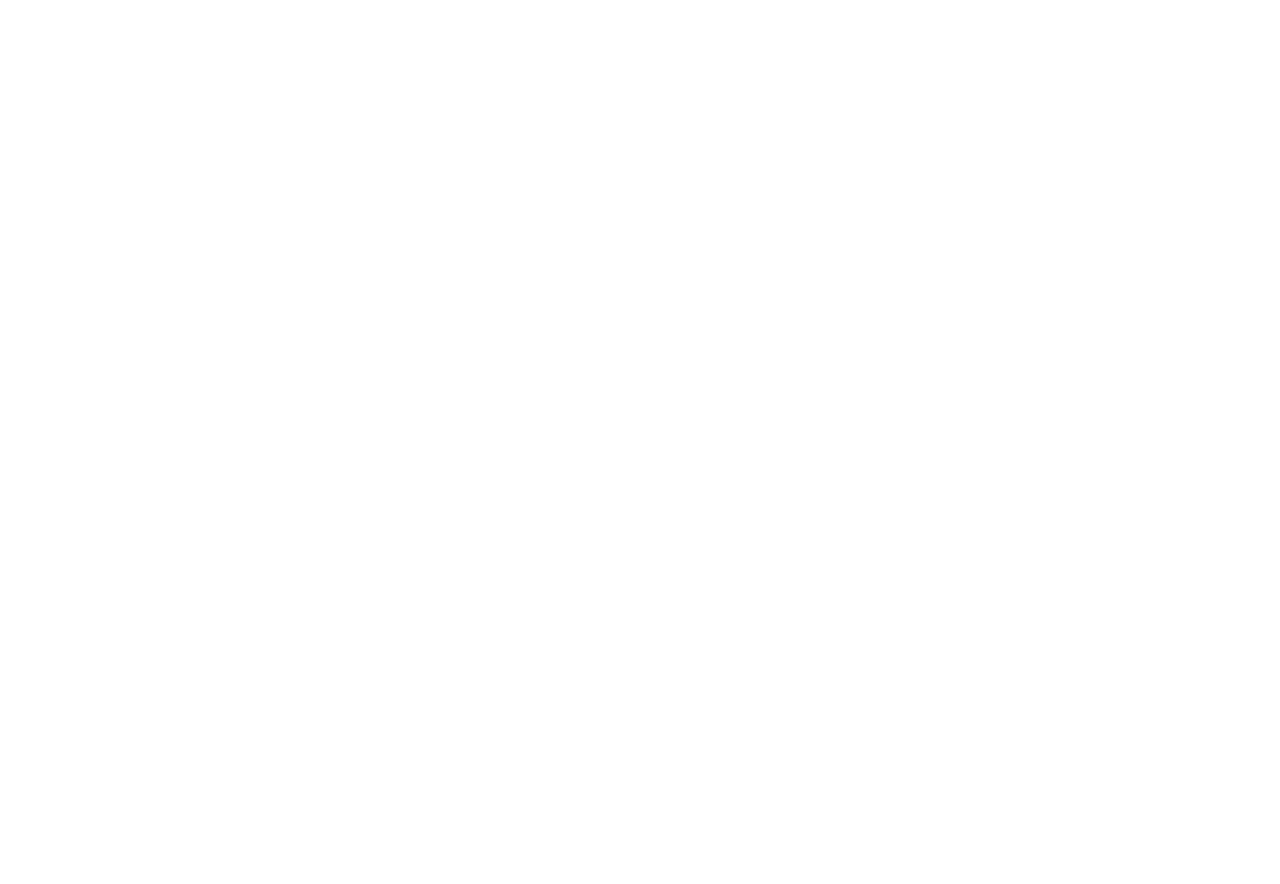
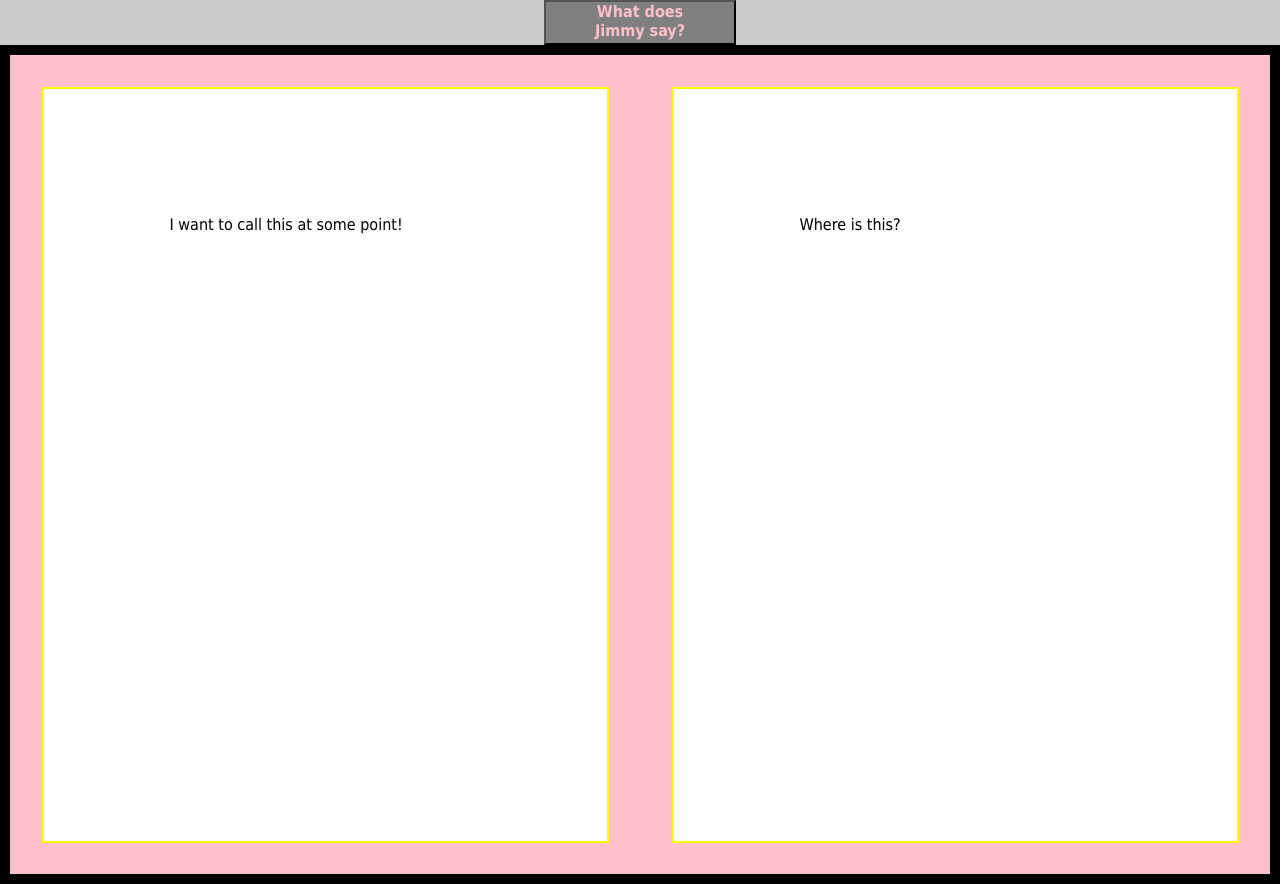
Before and after one commit to khur/Name-Gen, a plain HTML site: page index.html in a window 1280 px wide. Before the commit the page ends 800 px from the top, so only its background shows below. Drawn offline with Linux system fonts and the light colour scheme.

Commit message:
button working, little style

```diff
--- a/index.html
+++ b/index.html
@@ -4,9 +4,25 @@
 	<title>Name Gen</title>
 	<link rel="stylesheet" type="text/css" href="normalize.css">
 	<link rel="stylesheet" type="text/css" href="style.css">
-	<style src="main.js" type="text/css" ></style>
+
 </head>
 <body>
 
+	<header>
+		<button id="cupid">What does Jimmy say?</button>
+	</header>
+	<div class="container">
+		<div class="names">
+			<p id="lady">
+				I want to call this at some point!
+			</p>
+		</div>
+		<div class="names">
+			<p id="gent">
+				Where is this?
+			</p>
+		</div>
+	</div>
+	<script type="text/javascript" src="main.js"></script>
 </body>
 </html>
--- a/main.js
+++ b/main.js
@@ -0,0 +1,39 @@
+console.log("this is the start! WOO!")
+
+var wdi = new Array("Kyle Hurst", "Shawn Rodriguez", "Jimmy Garzon", "Jimmy Garzon", "Danny D", "Glenn Harris", "Blaise Thomas");
+var celeb = new Array("Jessica Biel", "J-Lo", "Lady Gaga", "Halle Berry", "Helen Hunt", "Zoe Saldana")
+
+
+var button = document.getElementById("cupid");
+
+/*function nameAlert(){
+
+	for(var i = 0; i < wdi.length; i++){
+		console.log( wdi[i] );
+	};
+
+}*/
+
+function getRandomInt(min, max) {
+  return Math.floor(Math.random() * (max - min)) + min;
+}
+
+
+
+button.onclick = function(){
+	var rando = getRandomInt(0, wdi.length);
+	var babe = getRandomInt(0, celeb.length);
+	console.log("Jimmy says " + wdi[rando] + "  & " + celeb[babe]);
+
+};
+
+
+console.log("here? #1");
+
+
+
+
+
+
+
+console.log("HERE! #2");
--- a/style.css
+++ b/style.css
@@ -0,0 +1,36 @@
+*{
+	margin: 0px;
+	padding: 0px;
+	font-family: tahoma;
+}
+
+header{
+	background: #CCCCCC;
+	}
+
+#cupid {
+	padding: 0px 30px 3px;
+	color: pink;
+	margin: 0 auto;
+	width: 15%;
+	display: block;
+	font-weight: bolder;
+	background: gray;
+}
+
+.container{
+	background: pink;
+	display: flex;
+	border: 10px solid black;
+}
+
+
+.names{
+	width: 500px;
+	height: 500px;
+	border: 2px solid yellow;
+	flex:1;
+	margin: 2.5%;
+	background: white;
+	padding: 10%;
+}
```
